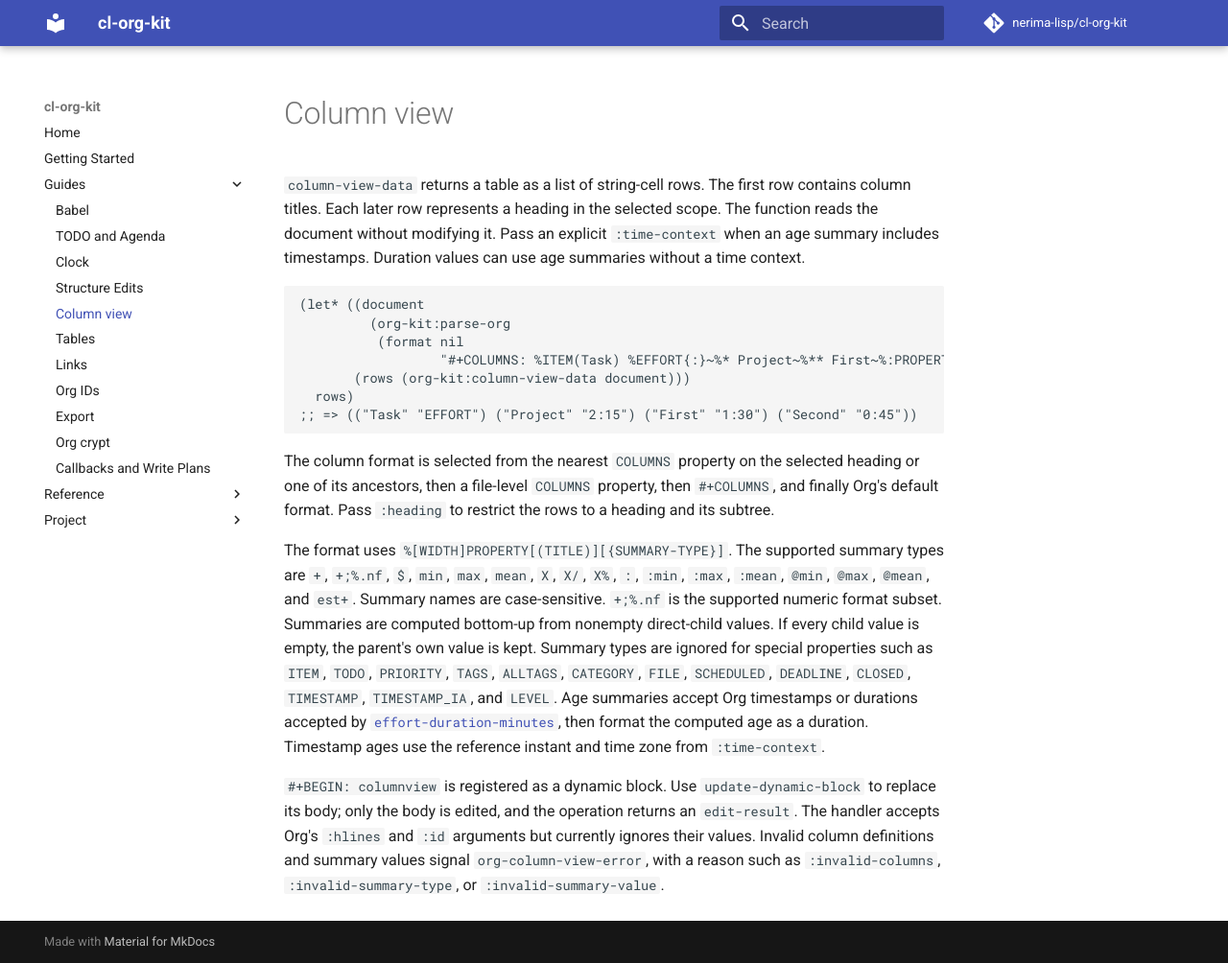
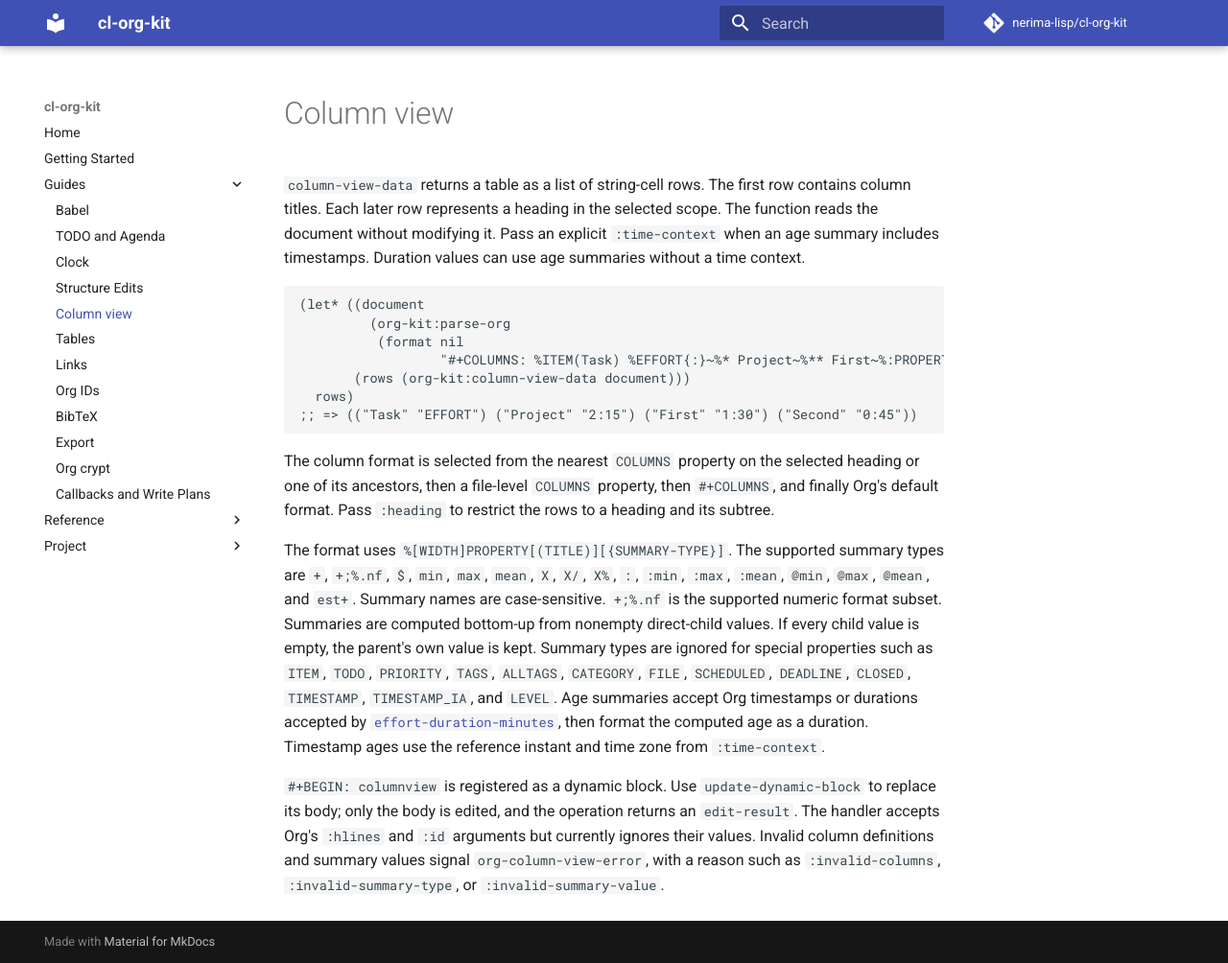
Before and after one commit to nerima-lisp/cl-org-kit, an MkDocs documentation site: the page built from docs/src/guides/columnview.md, in a window 1280 px wide and 1004 px high. Shown: the whole window at 96% size. Built offline with MkDocs 1.6.1 and Material for MkDocs 9.7.7, drawn with Linux system fonts in a browser that asks for light colours; comment, search, counter and statistics services are not loaded.

Commit message:
docs(bibtex): register guide in navigation

```diff
--- a/docs/mkdocs.yml
+++ b/docs/mkdocs.yml
@@ -21,6 +21,7 @@ nav:
       - Tables: guides/tables.md
       - Links: guides/links.md
       - Org IDs: guides/org-id.md
+      - BibTeX: guides/bibtex.md
       - Export: guides/export.md
       - Org crypt: guides/crypt.md
       - Callbacks and Write Plans: guides/callbacks-and-write-plans.md
```
